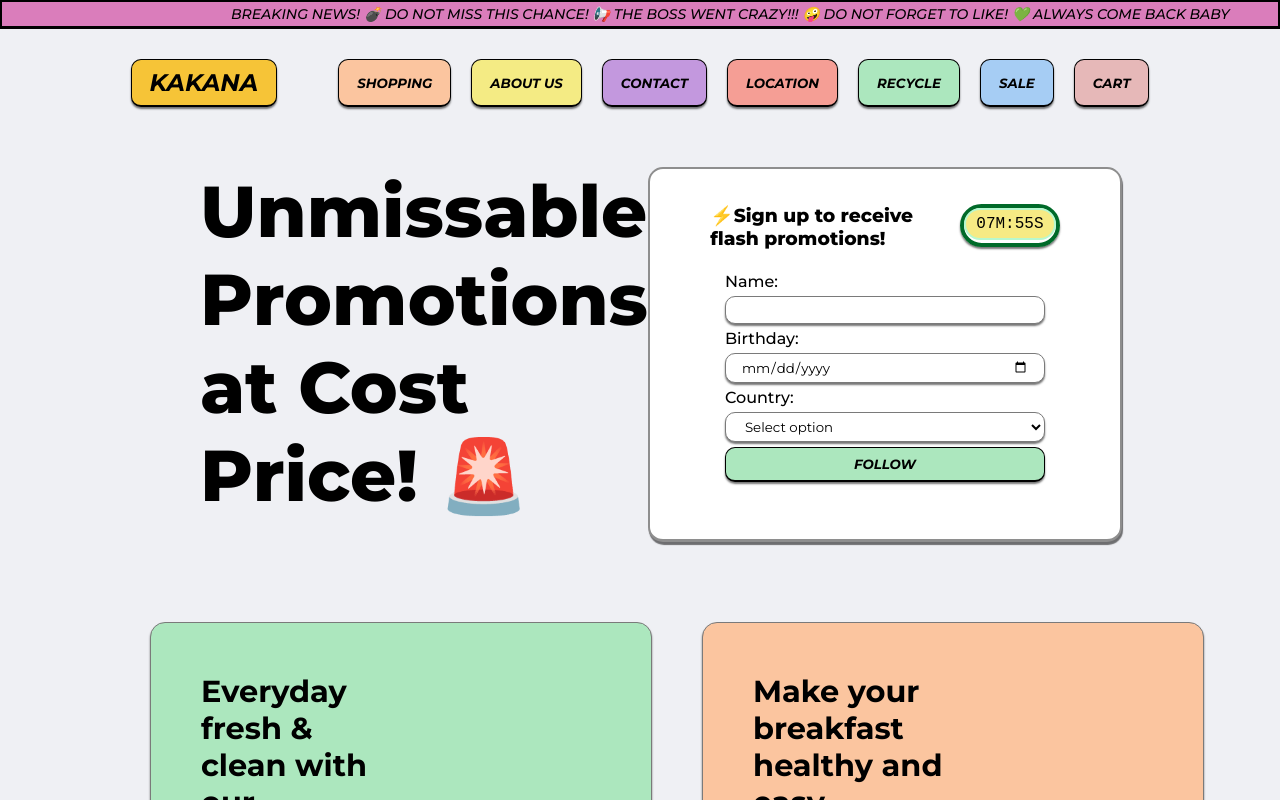
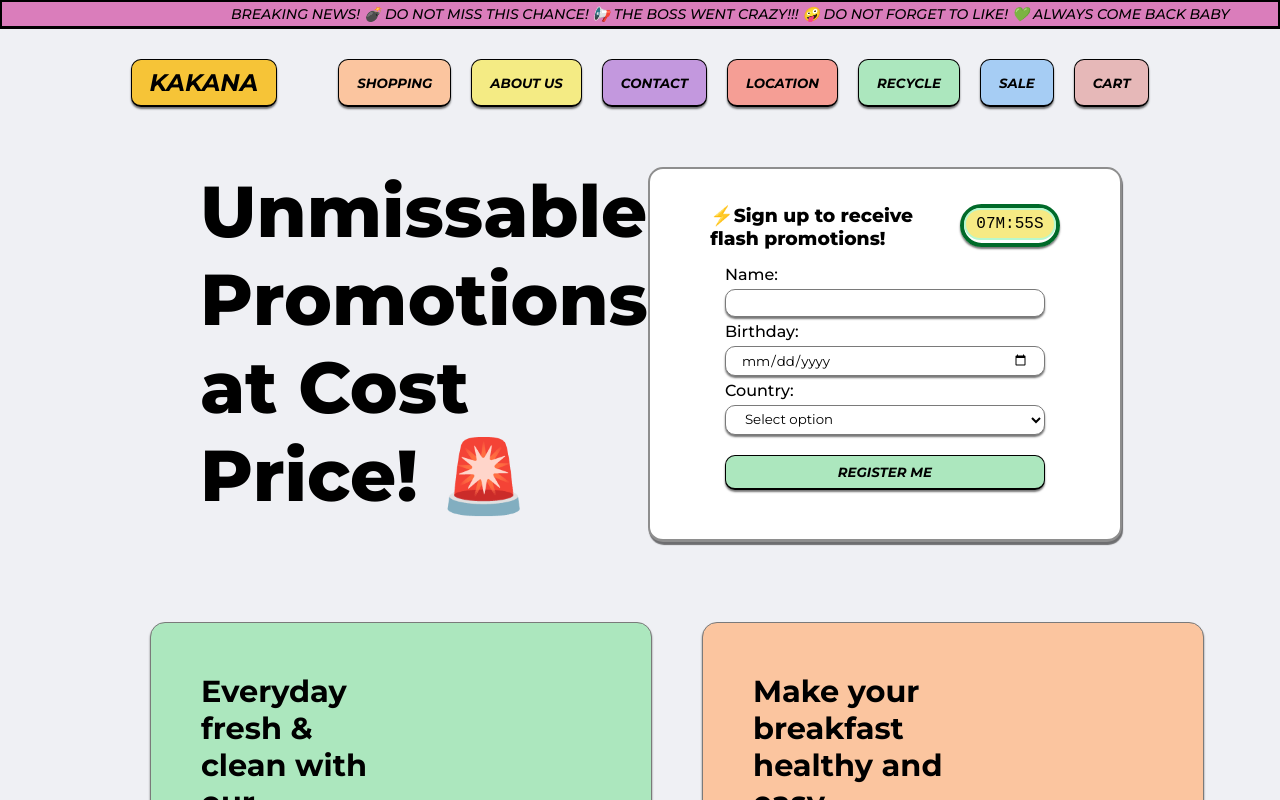
Before and after one commit to karinanuunes/cute-market-react, a React (Vite) app: page / in a window 1280 px wide. Shown: the top 800 px of the page. Built offline with nearby package versions, Linux system fonts and the light colour scheme; a web font is replaced by a local one.

Commit message:
ajust form

```diff
--- a/src/components/Form/index.css
+++ b/src/components/Form/index.css
@@ -25,3 +25,7 @@ select {
   box-shadow: 0 2px 2px #0000008a;
   padding: 5px 15px;
 }
+
+select {
+  margin-bottom: 15px;
+}
--- a/src/components/Form/index.jsx
+++ b/src/components/Form/index.jsx
@@ -7,7 +7,7 @@ const Form = () => {
       <form>
         <label htmlFor="name">Name:</label>
         <input type="text" />
-        <label htmlFor="birt">Birthday:</label>
+        <label htmlFor="birth">Birthday:</label>
         <input type="date" />
         <label htmlFor="country">Country:</label>
         <select name="counrty" id="contry">
@@ -16,7 +16,7 @@ const Form = () => {
           <option value="brazil">Brazil</option>
           <option value="paraguay">Paraguay</option>
         </select>
-        <Button text="Follow" className="green" />
+        <Button text="Register me" className="green" />
       </form>
     </div>
   );
```
